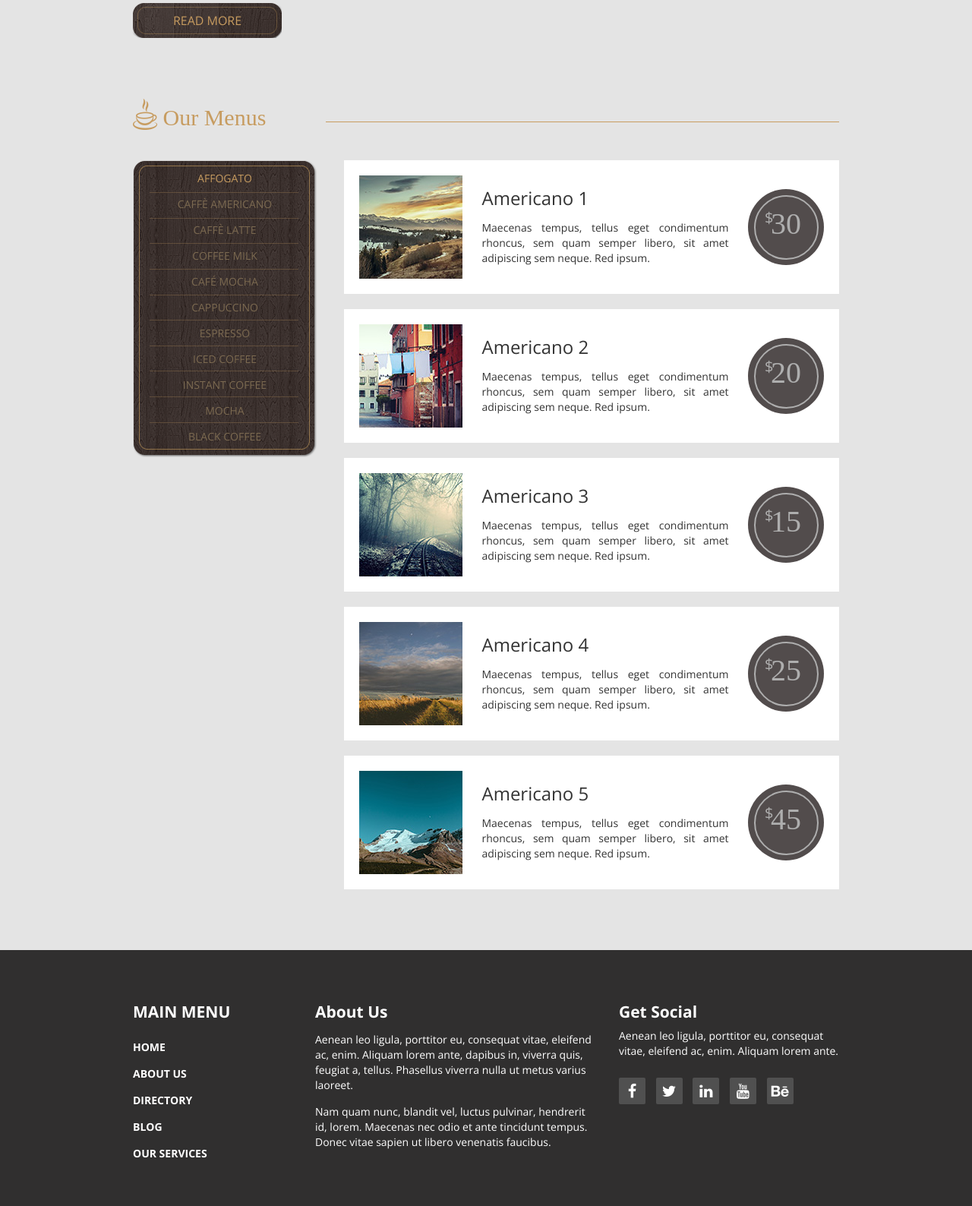
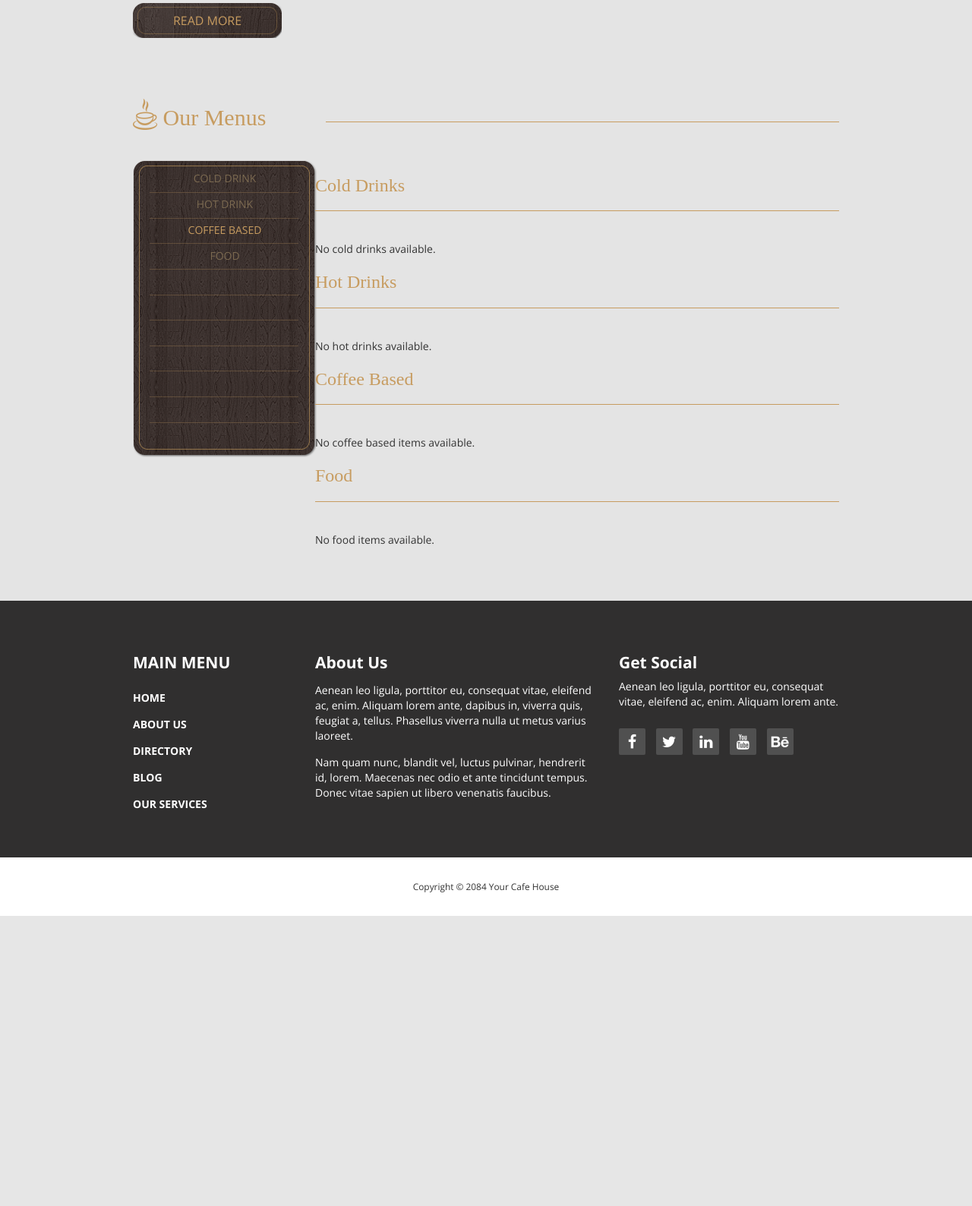
Before and after one commit to yasinaliyari/Cafe-House, a Django app: page /menu/ in a window 1280 px wide. Shown: the part 473-2061 px from the top of the page at 76% size. After the commit the page ends 1679 px from the top, so only its background shows below. Run offline with Django 5.2, Linux system fonts and the light colour scheme; some libraries are stand-ins or nearby versions; some web fonts are replaced.

Commit message:
complete show category to menu.html

```diff
--- a/menu/templates/menu/menu.html
+++ b/menu/templates/menu/menu.html
@@ -14,13 +14,13 @@
                 </div>
                 <div class="col-lg-3 col-md-3 col-sm-4 tm-welcome-img-container">
                     <div class="inline-block shadow-img">
-                        <img src="img/1.jpg" alt="Image" class="img-circle img-thumbnail">
+                        <img src="{% static 'img/1.jpg' %}" alt="Image" class="img-circle img-thumbnail">
                     </div>
                 </div>
             </section>
             <section class="tm-section row">
                 <div class="col-lg-12 tm-section-header-container margin-bottom-30">
-                    <h2 class="tm-section-header gold-text tm-handwriting-font"><img src="img/logo.png" alt="Logo" class="tm-site-logo"> Our Menus</h2>
+                    <h2 class="tm-section-header gold-text tm-handwriting-font"><img src="{% static 'img/logo.png' %}" alt="Logo" class="tm-site-logo"> Our Menus</h2>
                     <div class="tm-hr-container"><hr class="tm-hr"></div>
                 </div>
                 <div>
@@ -28,72 +28,99 @@
                         <div class="tm-position-relative margin-bottom-30">
                             <nav class="tm-side-menu">
                                 <ul>
-                                    <li><a href="#" class="active">Affogato</a></li>
-                                    <li><a href="#">Caffè Americano</a></li>
-                                    <li><a href="#">Caffè latte</a></li>
-                                    <li><a href="#">Coffee milk</a></li>
-                                    <li><a href="#">Café mocha</a></li>
-                                    <li><a href="#">Cappuccino</a></li>
-                                    <li><a href="#">Espresso</a></li>
-                                    <li><a href="#">Iced coffee</a></li>
-                                    <li><a href="#">Instant coffee</a></li>
-                                    <li><a href="#">Mocha</a></li>
-                                    <li><a href="#">black coffee</a></li>
+                                    <li><a href="#cold_drink" class="active">Cold Drink</a></li>
+                                    <li><a href="#hot_drink">Hot Drink</a></li>
+                                    <li><a href="#coffee_based">Coffee Based</a></li>
+                                    <li><a href="#food">Food</a></li>
                                 </ul>
                             </nav>
-                            <img src="img/vertical-menu-bg.png" alt="Menu bg" class="tm-side-menu-bg">
+                            <img src="{% static 'img/vertical-menu-bg.png' %}" alt="Menu bg" class="tm-side-menu-bg">
                         </div>
                     </div>
                     <div class="tm-menu-product-content col-lg-9 col-md-9"> <!-- menu content -->
+                        <!-- Cold Drink -->
+                        <div id="cold_drink">
+                            <h3 class="gold-text tm-handwriting-font">Cold Drinks</h3>
+                            <div class="tm-hr-container"><hr class="tm-hr"></div>
+                            {% for item in cold_drinks %}
                                 <div class="tm-product">
-                            <img src="img/menu-1.jpg" alt="Product">
+                                    {% if item.image %}
+                                        <img src="{{ item.image.url }}" alt="{{ item.title }}">
+                                    {% endif %}
                                     <div class="tm-product-text">
-                                <h3 class="tm-product-title">Americano 1</h3>
-                                <p class="tm-product-description">Maecenas tempus, tellus eget condimentum rhoncus, sem quam semper libero, sit amet adipiscing sem neque. Red ipsum.</p>
+                                        <h3 class="tm-product-title">{{ item.title }}</h3>
+                                        <p class="tm-product-description">{{ item.description }}</p>
                                     </div>
                                     <div class="tm-product-price">
-                                <a href="#" class="tm-product-price-link tm-handwriting-font"><span class="tm-product-price-currency">$</span>30</a>
+                                        <span class="tm-product-price-currency">${{ item.price }}</span>
                                     </div>
                                 </div>
+                                {% empty %}
+                                <p>No cold drinks available.</p>
+                            {% endfor %}
+                        </div>
+                        <!-- Hot Drinks -->
+                        <div id="hot_drink" class="margin-top-40">
+                            <h3 class="gold-text tm-handwriting-font">Hot Drinks</h3>
+                            <div class="tm-hr-container"><hr class="tm-hr"></div>
+                            {% for item in hot_drinks %}
                                 <div class="tm-product">
-                            <img src="img/menu-2.jpg" alt="Product">
+                                    {% if item.image %}
+                                        <img src="{{ item.image.url }}" alt="{{ item.title }}">
+                                    {% endif %}
                                     <div class="tm-product-text">
-                                <h3 class="tm-product-title">Americano 2</h3>
-                                <p class="tm-product-description">Maecenas tempus, tellus eget condimentum rhoncus, sem quam semper libero, sit amet adipiscing sem neque. Red ipsum.</p>
+                                        <h class="tm-product-title">{{ item.title }}</h>
+                                        <p class="tm-product-description">{{ item.description }}</p>
                                     </div>
                                     <div class="tm-product-price">
-                                <a href="#" class="tm-product-price-link tm-handwriting-font"><span class="tm-product-price-currency">$</span>20</a>
+                                        <span class="tm-product-price-link tm-handwriting-font">${{ item.price }}</span>
                                     </div>
                                 </div>
+                            {% empty %}
+                                <p>No hot drinks available.</p>
+                            {% endfor %}
+                        </div>
+                        <!-- Coffee Based -->
+                        <div id="coffee_based" class="margin-top-40">
+                            <h3 class="gold-text tm-handwriting-font">Coffee Based</h3>
+                            <div class="tm-hr-container"><hr class="tm-hr"></div>
+                            {% for item in coffee_based %}
                                 <div class="tm-product">
-                            <img src="img/menu-3.jpg" alt="Product">
+                                    {% if item.image %}
+                                        <img src="{{ item.image.url }}" alt="{{ item.title }}">
+                                    {% endif %}
                                     <div class="tm-product-text">
-                                <h3 class="tm-product-title">Americano 3</h3>
-                                <p class="tm-product-description">Maecenas tempus, tellus eget condimentum rhoncus, sem quam semper libero, sit amet adipiscing sem neque. Red ipsum.</p>
+                                        <h3 class="tm-product-title">{{ item.title }}</h3>
+                                        <p class="tm-product-description">{{ item.description }}</p>
                                     </div>
                                     <div class="tm-product-price">
-                                <a href="#" class="tm-product-price-link tm-handwriting-font"><span class="tm-product-price-currency">$</span>15</a>
+                                        <span class="tm-product-price-link tm-handwriting-font">${{ item.price }}</span>
                                     </div>
                                 </div>
+                            {% empty %}
+                                <p>No coffee based items available.</p>
+                            {% endfor %}
+                        </div>
+                        <!-- Food -->
+                        <div id="food" class="margin-top-40">
+                            <h3 class="gold-text tm-handwriting-font">Food</h3>
+                            <div class="tm-hr-container"><hr class="tm-hr"></div>
+                            {% for item in foods %}
                                 <div class="tm-product">
-                            <img src="img/menu-4.jpg" alt="Product">
+                                    {% if item.image %}
+                                        <img src="{{ item.image.url }}" alt="{{ item.title }}">
+                                    {% endif %}
                                     <div class="tm-product-text">
-                                <h3 class="tm-product-title">Americano 4</h3>
-                                <p class="tm-product-description">Maecenas tempus, tellus eget condimentum rhoncus, sem quam semper libero, sit amet adipiscing sem neque. Red ipsum.</p>
+                                        <h3 class="tm-product-title">{{ item.title }}</h3>
+                                        <p class="tm-product-description">{{ item.description }}</p>
                                     </div>
                                     <div class="tm-product-price">
-                                <a href="#" class="tm-product-price-link tm-handwriting-font"><span class="tm-product-price-currency">$</span>25</a>
+                                        <span class="tm-product-price-link tm-handwriting-font">${{ item.price }}</span>
                                     </div>
                                 </div>
-                        <div class="tm-product">
-                            <img src="img/menu-5.jpg" alt="Product">
-                            <div class="tm-product-text">
-                                <h3 class="tm-product-title">Americano 5</h3>
-                                <p class="tm-product-description">Maecenas tempus, tellus eget condimentum rhoncus, sem quam semper libero, sit amet adipiscing sem neque. Red ipsum.</p>
-                            </div>
-                            <div class="tm-product-price">
-                                <a href="#" class="tm-product-price-link tm-handwriting-font"><span class="tm-product-price-currency">$</span>45</a>
-                            </div>
+                            {% empty %}
+                                <p>No food items available.</p>
+                            {% endfor %}
                         </div>
                     </div>
                 </div>
```
Lines whose indentation alone changed are shown as unchanged.
